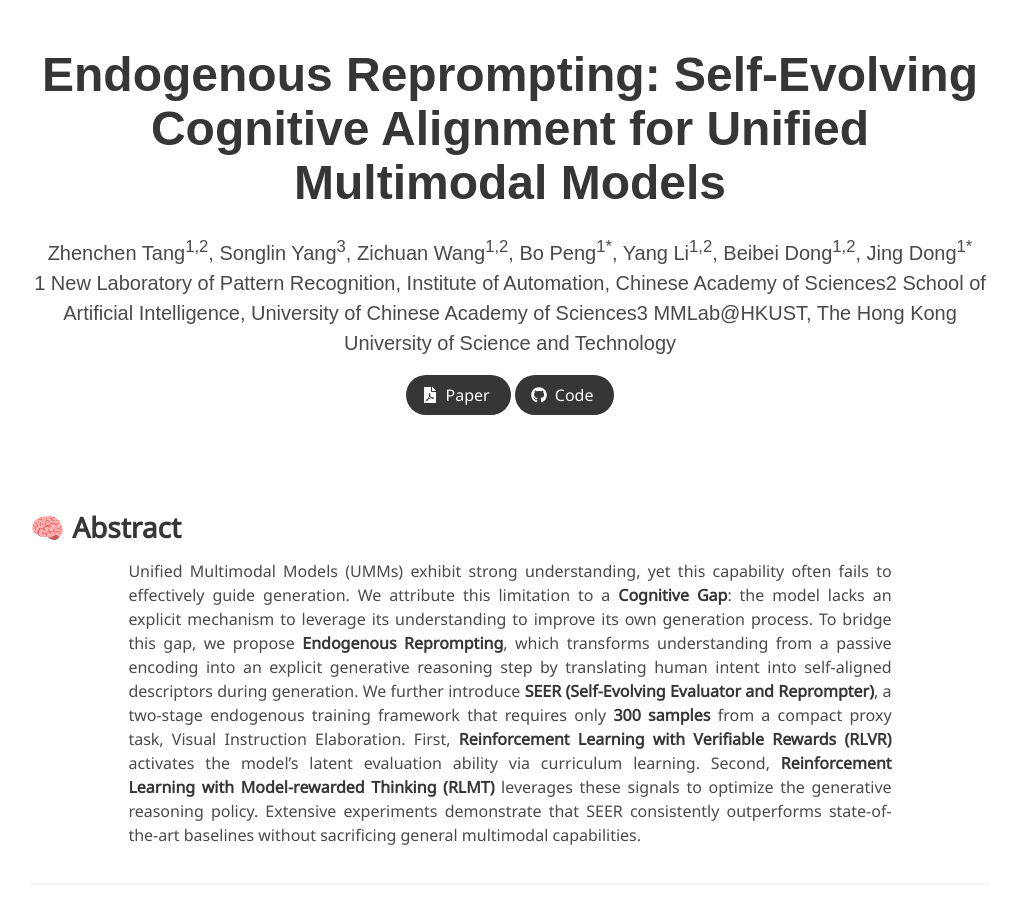
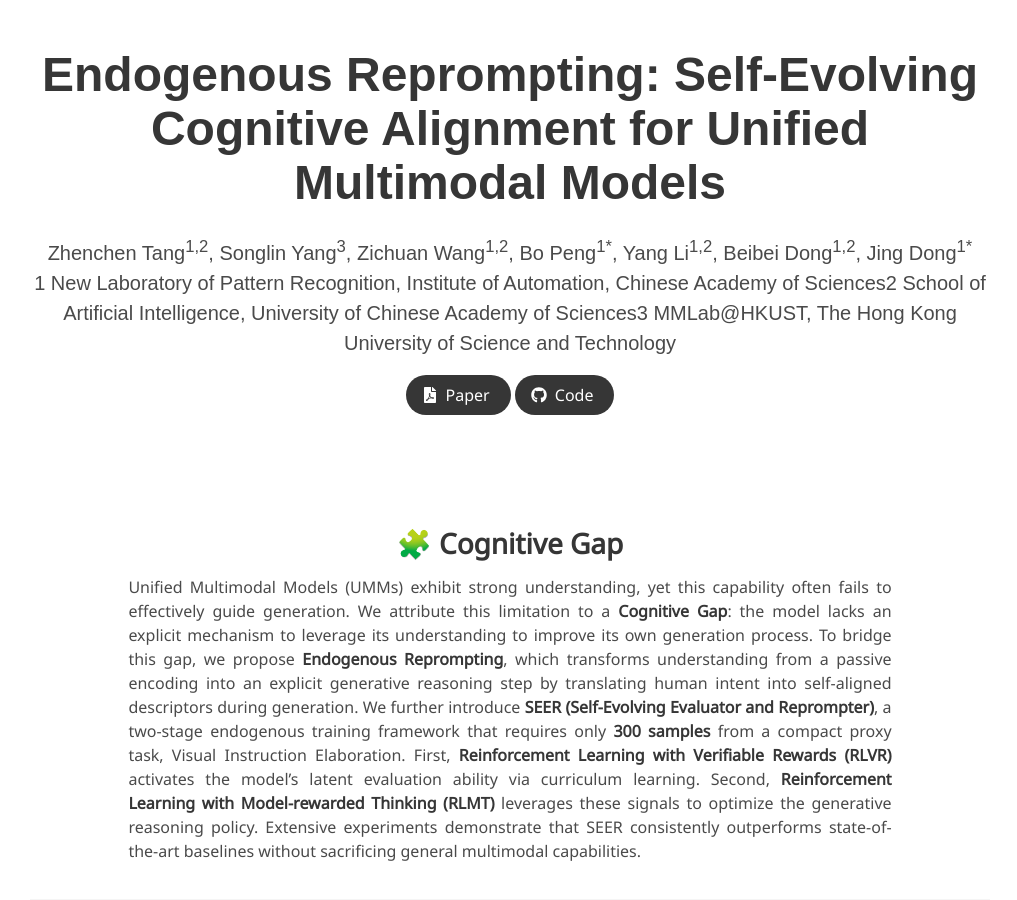
Before and after one commit to 2kxx/SEER.github.io, a Jekyll site: the page built from index.md, in a window 1280 px wide and 900 px high. Shown: the whole window, without its empty margins (130-1147 px from the left). Built offline with Jekyll 4.4.1, drawn with Linux system fonts in a browser that asks for light colours; some web fonts are replaced.

Commit message:
Update index.md

```diff
--- a/index.md
+++ b/index.md
@@ -14,9 +14,7 @@ paper: "https://arxiv.org/pdf/xxx.pdf"
 code: "https://github.com/2kxx/SEER"
 ---
 
-<div style="margin-top:-3rem;"></div>
-
-<h2 class="abstract-title">🧠 Abstract</h2>
+<h2 class="has-text-centered">🧩 Cognitive Gap</h2>
 
 <div class="columns is-centered">
   <div class="column is-four-fifths">
```
